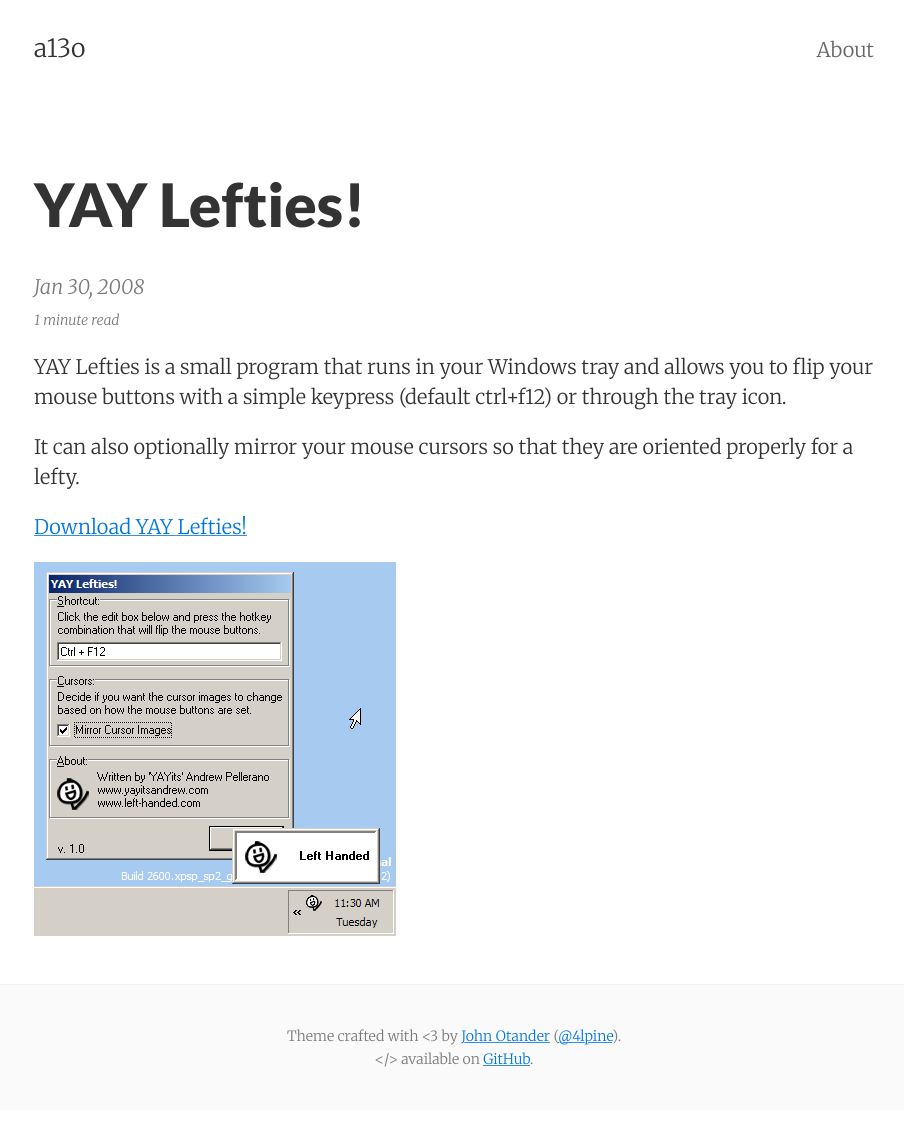
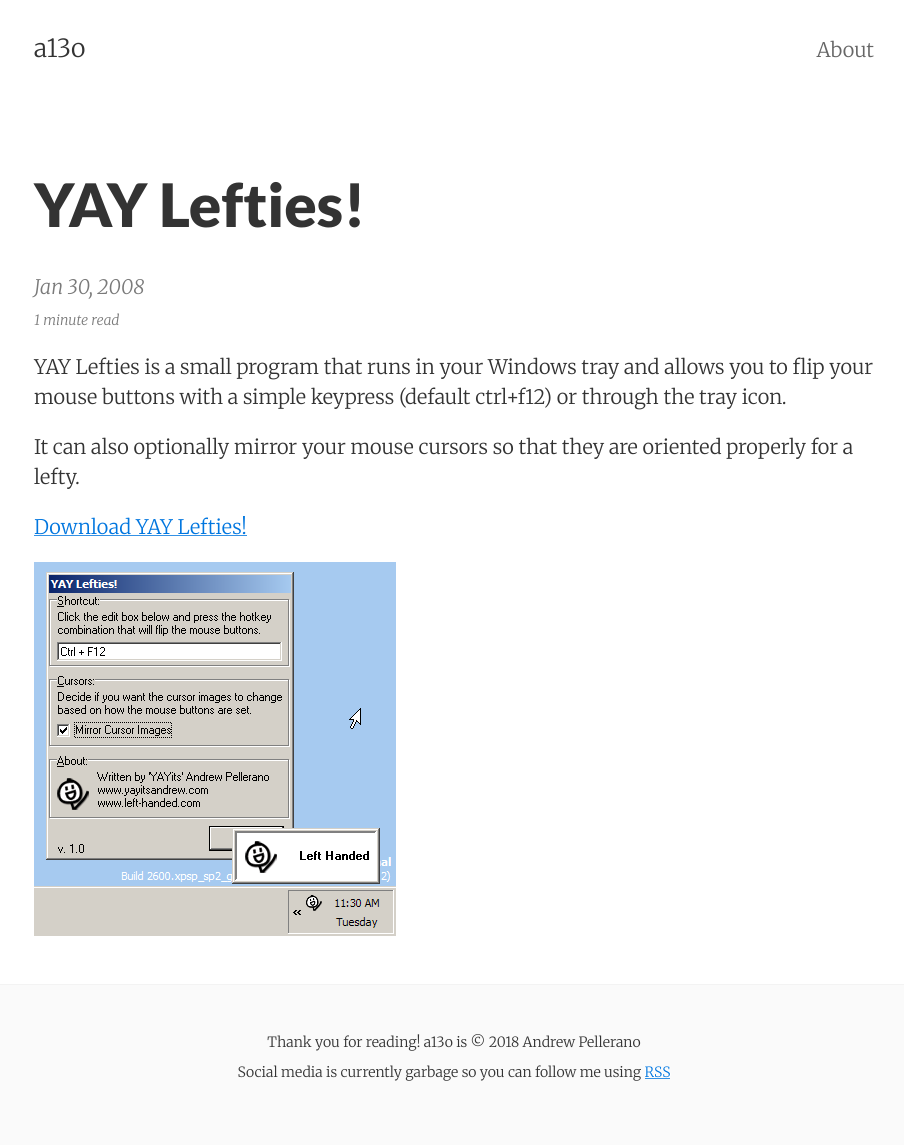
Before and after one commit to a13o/personal-site, a Jekyll site: the page built from _posts/2008-01-30-yay-lefties.md, in a window 1280 px wide. Shown: the whole page, without its empty margins (186-1090 px from the left). Built offline with Jekyll 4.4.1, drawn with Linux system fonts in a browser that asks for light colours; before the commit the page ends 1110 px from its top, so only the background shows below that.

Commit message:
Fix the theme to work with rss

```diff
--- a/Gemfile
+++ b/Gemfile
@@ -10,5 +10,7 @@
 # Happy Jekylling!
 gem "github-pages", group: :jekyll_plugins
 
+gem "jekyll-feed"
+
 # Performance-booster for watching directories on Windows
 gem "wdm", "~> 0.1.0" if Gem.win_platform?
--- a/_config.yml
+++ b/_config.yml
@@ -2,9 +2,9 @@
 title: a13o
 email: [REDACTED]
 author: Andrew Pellerano
-description: "Behold my creative works"
+description: Behold my creative works
 baseurl: ""
-url: "http://a13o.com"
+url: http://a13o.com
 date_format: "%b %-d, %Y"
 header_pages:
  - about.md
@@ -117,11 +117,12 @@
 markdown:     kramdown
 redcarpet:
   extensions: ['smart', 'tables', 'with_toc_data']
-permalink:    pretty
+permalink:    /:title:output_ext
 paginate:     5
 sass:
   style: compressed
 plugins:
+  - jekyll-feed
   - jekyll-paginate
   - jekyll-sitemap
 
--- a/_includes/footer.html
+++ b/_includes/footer.html
@@ -1,9 +1,9 @@
 <footer class="center">
   <div class="measure">
-    <small>
-      Theme crafted with &lt;3 by <a href="http://johnotander.com">John Otander</a> (<a href="https://twitter.com/4lpine">@4lpine</a>).<br>
-      &lt;/&gt; available on <a href="https://github.com/johnotander/pixyll">GitHub</a>.
-    </small>
+    <p>
+      <small>Thank you for reading! {{ site.title }} is &copy; 2018 {{ site.author}}</small><br>
+      <small>Social media is currently garbage so you can follow me using <a href="feed.xml">RSS</a></small>
+    </p>
   </div>
 </footer>
 {% if site.enable_anchorjs %}<!-- AnchorJS -->
--- a/_includes/head.html
+++ b/_includes/head.html
@@ -12,7 +12,7 @@
     <link rel="dns-prefetch" href="//maxcdn.bootstrapcdn.com">
     <link rel="dns-prefetch" href="//cdnjs.cloudflare.com">
     <meta name="viewport" content="width=device-width, initial-scale=1">
-    <meta name="description" content="{% if page.meta_description %}{{ page.meta_description | xml_escape }}{% elsif page.summary %}{{ page.summary | xml_escape }}{% else %}{{ site.description | xml_escape }}{% endif %}">
+    <meta name="description" content="{% if page.meta_description %}{{ page.meta_description | xml_escape }}{% elsif page.excerpt %}{{ page.excerpt | xml_escape }}{% else %}{{ site.description | xml_escape }}{% endif %}">
     {% if page.meta_robots %}<meta name="robots" content="{{ page.meta_robots }}">
     {% else %}<meta name="robots" content="all">{% endif %}
     <meta name="author" content="{{ site.author }}">
@@ -56,7 +56,7 @@
     <meta property="og:locale" content="{{ site.text.og_locale }}">
     <meta property="og:type" content="article">
     <meta property="og:title" content="{% if page.title %}{{ page.title | xml_escape }}{% else %}{{ site.title | xml_escape }}{% endif %}">
-    <meta property="og:description" content="{% if page.description %}{{ page.description | xml_escape }}{% else %}{{ site.description | xml_escape }}{% endif %}">
+    <meta property="og:description" content="{% if page.excerpt %}{{ page.excerpt | xml_escape }}{% else %}{{ site.description | xml_escape }}{% endif %}">
     <meta property="og:url" content="{{ site.url }}{{ page.url }}">
     <meta property="og:site_name" content="{{ site.title | xml_escape }}">
     {% if site.post_preview_image %}
@@ -70,27 +70,16 @@
         <meta name="twitter:creator" content="@{{ site.twitter_username }}" />
     {% endif %}
     <meta name="twitter:title" content="{% if page.title %}{{ page.title }}{% else %}{{ site.title }}{% endif %}" />
-    <meta name="twitter:description" content="{% if page.summary %}{{ page.summary }}{% else %}{{ site.description }}{% endif %}" />
+    <meta name="twitter:description" content="{% if page.excerpt %}{{ page.excerpt }}{% else %}{{ site.description }}{% endif %}" />
     <meta name="twitter:url" content="{{ site.url }}{{ page.url }}" />
     {% if site.post_preview_image %}
     <meta name="twitter:image" content="{{ site.url }}/images/me.jpeg" />
     {% endif %}
 
+     {% feed_meta %}
+
     <!-- Icons -->
-    <link rel="apple-touch-icon" sizes="57x57" href="/apple-touch-icon-57x57.png">
-    <link rel="apple-touch-icon" sizes="114x114" href="/apple-touch-icon-114x114.png">
-    <link rel="apple-touch-icon" sizes="72x72" href="/apple-touch-icon-72x72.png">
-    <link rel="apple-touch-icon" sizes="144x144" href="/apple-touch-icon-144x144.png">
-    <link rel="apple-touch-icon" sizes="60x60" href="/apple-touch-icon-60x60.png">
-    <link rel="apple-touch-icon" sizes="120x120" href="/apple-touch-icon-120x120.png">
-    <link rel="apple-touch-icon" sizes="76x76" href="/apple-touch-icon-76x76.png">
-    <link rel="apple-touch-icon" sizes="152x152" href="/apple-touch-icon-152x152.png">
-    <link rel="apple-touch-icon" sizes="180x180" href="/apple-touch-icon-180x180.png">
-    <link rel="icon" type="image/png" href="/favicon-192x192.png" sizes="192x192">
-    <link rel="icon" type="image/png" href="/favicon-160x160.png" sizes="160x160">
-    <link rel="icon" type="image/png" href="/favicon-96x96.png" sizes="96x96">
-    <link rel="icon" type="image/png" href="/favicon-16x16.png" sizes="16x16">
-    <link rel="icon" type="image/png" href="/favicon-32x32.png" sizes="32x32">
+
 
     {% if site.google_analytics %}
     <script type="text/javascript">
```
Also changed, not shown: Gemfile.lock.
